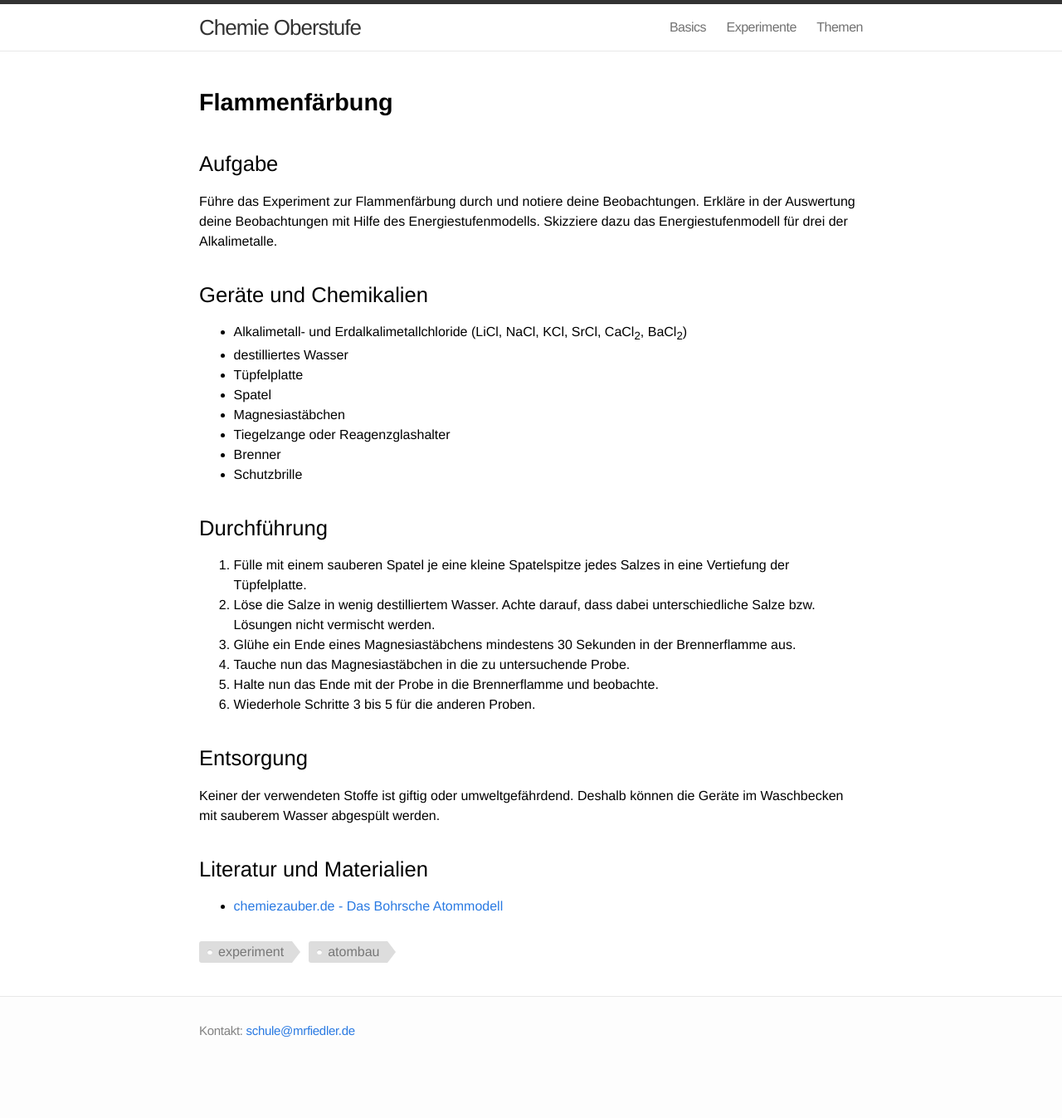
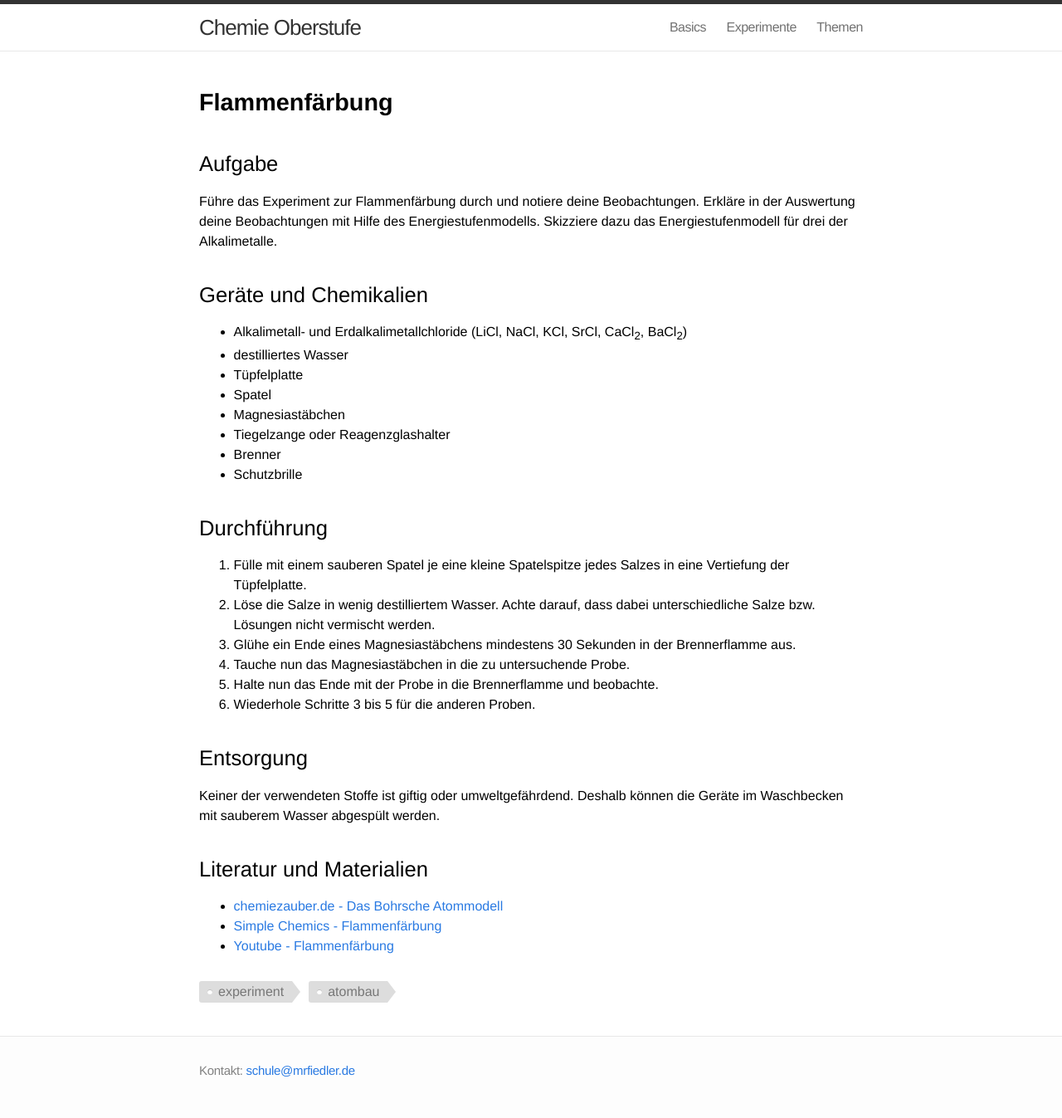
Before and after one commit to chemie-oberstufe/chemie-oberstufe.github.io, a Jekyll site: the page built from experimente/flammenfaerbung.md, in a window 1280 px wide. Shown: the whole page at 83% size. Built offline with Jekyll 4.4.1, drawn with Linux system fonts in a browser that asks for light colours; before the commit the page ends 1299 px from its top, so only the background shows below that.

Commit message:
add sources

```diff
--- a/experimente/flammenfaerbung.md
+++ b/experimente/flammenfaerbung.md
@@ -38,3 +38,5 @@ Keiner der verwendeten Stoffe ist giftig oder umweltgefährdend. Deshalb können
 ## Literatur und Materialien
 
 - [chemiezauber.de - Das Bohrsche Atommodell](https://www.chemiezauber.de/index.php/inhalt/q1/aufbau-der-materie/atommodelle/das-bohrsche-atommodell)
+- [Simple Chemics - Flammenfärbung](https://www.youtube.com/watch?v=jfjhs8zVMsc)
+- [Youtube - Flammenfärbung](https://www.youtube.com/watch?v=8SJIR484dMo)
```
